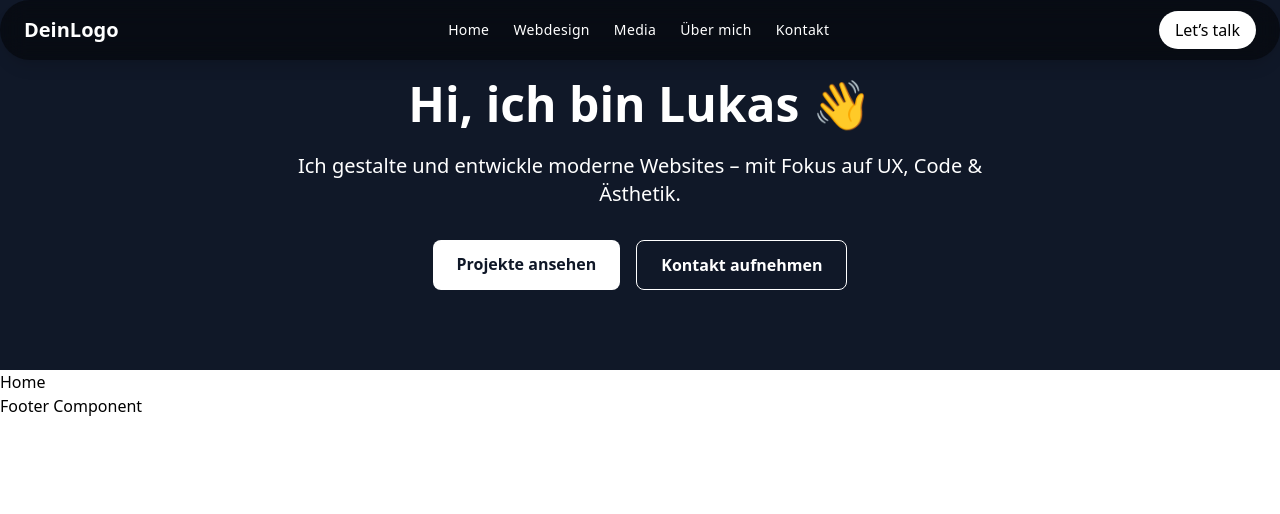
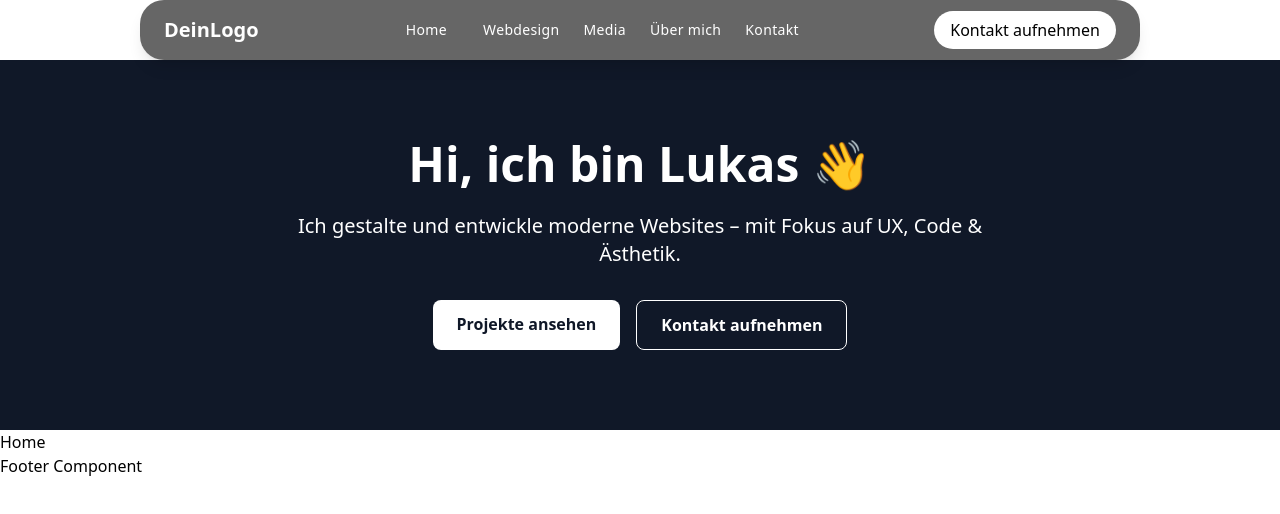
Before and after one commit to Lukas3162000/Portfolio-v2, a React (Vite) app in the folder Portfolio-Site/: page / in a window 1280 px wide. Shown: the top 514 px of the page. Built offline with nearby package versions, Linux system fonts and the light colour scheme.

Commit message:
NavBar Changes

```diff
--- a/Portfolio-Site/src/Components/Header.jsx
+++ b/Portfolio-Site/src/Components/Header.jsx
@@ -1,27 +1,61 @@
-import React from 'react';
-import { NavLink, Link } from 'react-router-dom';
-import { Moon, Sun } from 'lucide-react'; // Für Theme-Toggle (optional)
+import React, { useState } from "react";
+import { NavLink } from "react-router-dom";
+import ProjectCard from "./ProjectCard";
 
+export default function Header() {
+  const [activeMenu, setActiveMenu] = useState(null);
 
-export default function Header(){
+  const handleMouseEnter = (menu) => setActiveMenu(menu);
+  const handleMouseLeave = () => setActiveMenu(null);
 
+  const showSubMenu = activeMenu === "webdesign" || activeMenu === "media";
 
-    return(
-
-<header className="fixed top-0 left-0 right-0 max-w-7xl mx-auto z-50 backdrop-blur-md bg-black/50 text-white shadow-lg rounded-full">
-  <nav className="w-full px-6 py-4 flex justify-between items-center">
+  return (
+    <header
+      onMouseLeave={handleMouseLeave}
+      className={`sticky top-0 max-w-[1000px] mx-auto object-center z-50 transition-all duration-300 ease-in-out
+        bg-black/60 text-white shadow-lg backdrop-blur-md rounded-t-3xl rounded-b-3xl
+        ${showSubMenu ? "pb-6" : "pb-4"}
+      `}
+    >
+      <nav className="max-w-7xl mx-auto px-6 pt-4 flex flex-col items-center transition-all duration-300 ease-in-out">
+        {/* Top Row */}
+        <div className="w-full flex justify-between items-center">
           {/* Logo */}
           <div className="text-xl font-bold">
             <NavLink to="/">DeinLogo</NavLink>
           </div>
 
-    {/* Navigation */}
+          {/* Main Navigation */}
           <ul className="hidden md:flex gap-6 items-center text-sm font-medium tracking-wide">
-      <li><NavLink to="/" className="hover:underline">Home</NavLink></li>
-      <li><NavLink to="/webdesign" className="hover:underline">Webdesign</NavLink></li>
-      <li><NavLink to="/media" className="hover:underline">Media</NavLink></li>
-      <li><NavLink to="/about" className="hover:underline">Über mich</NavLink></li>
-      <li><NavLink to="/contact" className="hover:underline">Kontakt</NavLink></li>
+            <li onMouseEnter={handleMouseLeave}>
+              <NavLink
+                to="/"
+                className="hover:bg-stone-500 px-3 py-1 rounded-full"
+              >
+                Home
+              </NavLink>
+            </li>
+
+            <li onMouseEnter={() => handleMouseEnter("webdesign")}>
+              <span className="cursor-pointer hover:underline">Webdesign</span>
+            </li>
+
+            <li onMouseEnter={() => handleMouseEnter("media")}>
+              <span className="cursor-pointer hover:underline">Media</span>
+            </li>
+
+            <li onMouseEnter={handleMouseLeave}>
+              <NavLink to="/about" className="hover:underline">
+                Über mich
+              </NavLink>
+            </li>
+
+            <li onMouseEnter={handleMouseLeave}>
+              <NavLink to="/contact" className="hover:underline">
+                Kontakt
+              </NavLink>
+            </li>
           </ul>
 
           {/* CTA */}
@@ -30,13 +64,62 @@ export default function Header(){
               to="/contact"
               className="bg-white text-black px-4 py-2 rounded-full hover:bg-gray-100 transition"
             >
-        Let’s talk
+              Kontakt aufnehmen
             </NavLink>
           </div>
+        </div>
+
+        {/* Submenü-Bereich */}
+        {showSubMenu && (
+          <div className="w-full mt-6  rounded-xl p-6 flex gap-4 transition-all duration-300">
+            {activeMenu === "webdesign" && (
+              <>
+                <ProjectCard
+                  title="Case Study 1"
+                  subline="UX Redesign für Firma XY"
+                  image="/img/project1.jpg"
+                  link="/webdesign#project-1"
+                />
+                <ProjectCard
+                  title="Case Study 2"
+                  subline="Website für Startup ABC"
+                  image="/img/project2.jpg"
+                  link="/webdesign#project-2"
+                />
+                <ProjectCard
+                  title="Weitere Projekte"
+                  subline="Alle ansehen"
+                  image="/img/overview.jpg"
+                  link="/webdesign"
+                />
+              </>
+            )}
+
+            {activeMenu === "media" && (
+              <>
+                <ProjectCard
+                  title="Video-Projekt A"
+                  subline="Imagefilm für Studio X"
+                  image="https://images.unsplash.com/photo-1534368270820-9de3d8053204?q=80&w=1740&auto=format&fit=crop&ixlib=rb-4.1.0&ixid=M3wxMjA3fDB8MHxwaG90by1wYWdlfHx8fGVufDB8fHx8fA%3D%3D"
+                  link="/media#video-1"
+                />
+                <ProjectCard
+                  title="Fotografie"
+                  subline="Event-Serie 2024"
+                  image="https://images.unsplash.com/photo-1534368270820-9de3d8053204?q=80&w=1740&auto=format&fit=crop&ixlib=rb-4.1.0&ixid=M3wxMjA3fDB8MHxwaG90by1wYWdlfHx8fGVufDB8fHx8fA%3D%3D"
+                  link="/media#photo-1"
+                />
+                <ProjectCard
+                  title="Weitere Medien"
+                  subline="Galerie öffnen"
+                  image="https://images.unsplash.com/photo-1534368270820-9de3d8053204?q=80&w=1740&auto=format&fit=crop&ixlib=rb-4.1.0&ixid=M3wxMjA3fDB8MHxwaG90by1wYWdlfHx8fGVufDB8fHx8fA%3D%3D"
+                  link="/media"
+                />
+              </>
+            )}
+          </div>
+        )}
       </nav>
     </header>
-
-
-
   );
 }
--- /dev/null
+++ b/Portfolio-Site/src/Components/ProjectCard.jsx
@@ -0,0 +1,24 @@
+import React from "react";
+
+export default function ProjectCard({ title, subline, image, link }) {
+
+  return(
+    <a
+    href={link}
+    className="relative w-1/3 h-40 rounded-xl overflow-hidden group hover:scale-[1.02] transition"
+    >
+        <img
+        src={image}
+        alt={title}
+        className="absolute inset-0 w-full h-full object-cover opacity-80 group-hover:opacity-100 transition"
+        />
+        <div className="absolute top-2 right-2 text-xs bg-white/80 text-black px-2 py-1 rounded">
+            Link →
+        </div>
+        <div className="absolute bottom-2 left-2 text-white drop-shadow">
+            <h4 className="font-semibold text-base">{title}</h4>
+            <p className="text-sm opacity-80">{subline}</p>
+        </div>
+    </a>
+        );
+    };
```
Lines whose indentation alone changed are shown as unchanged.
